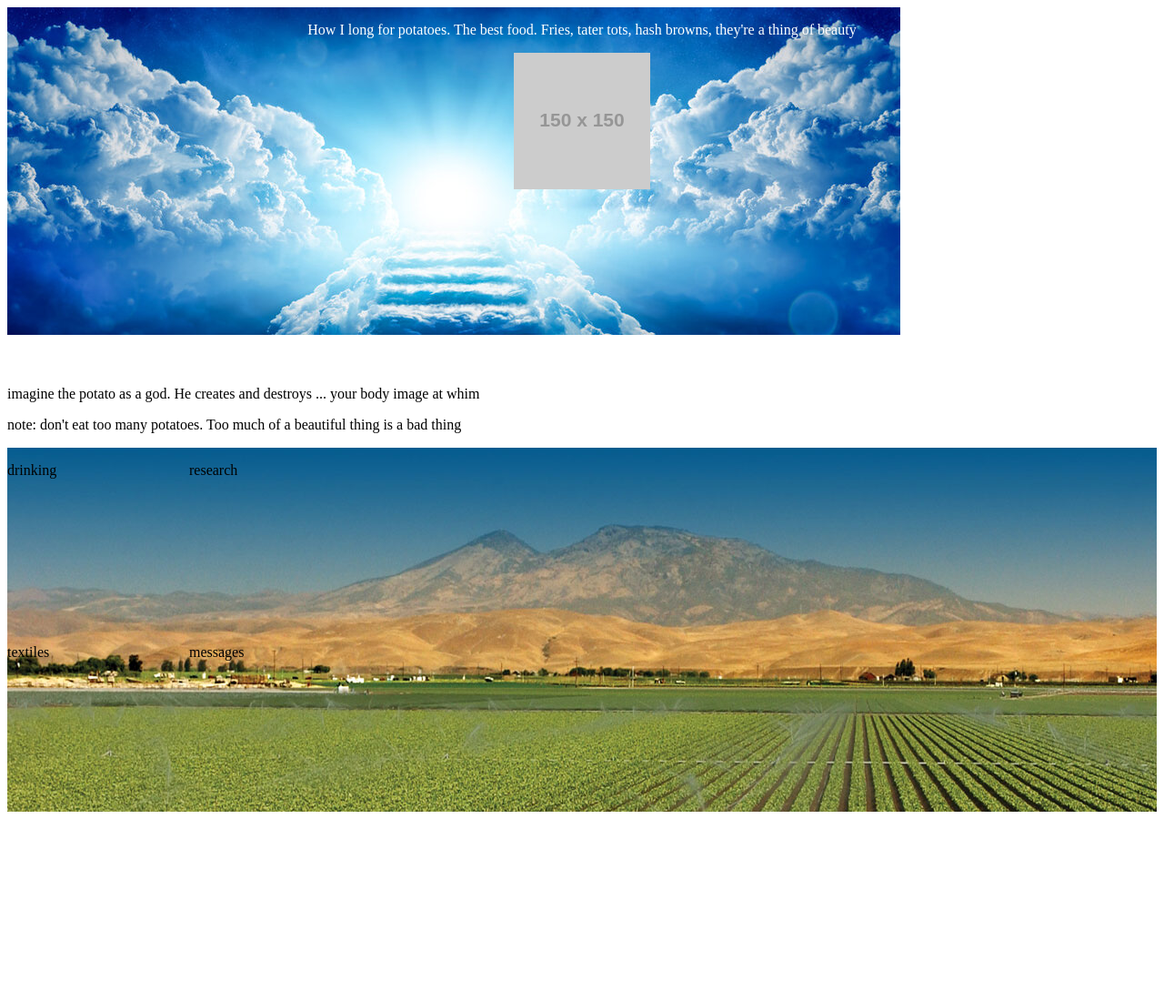
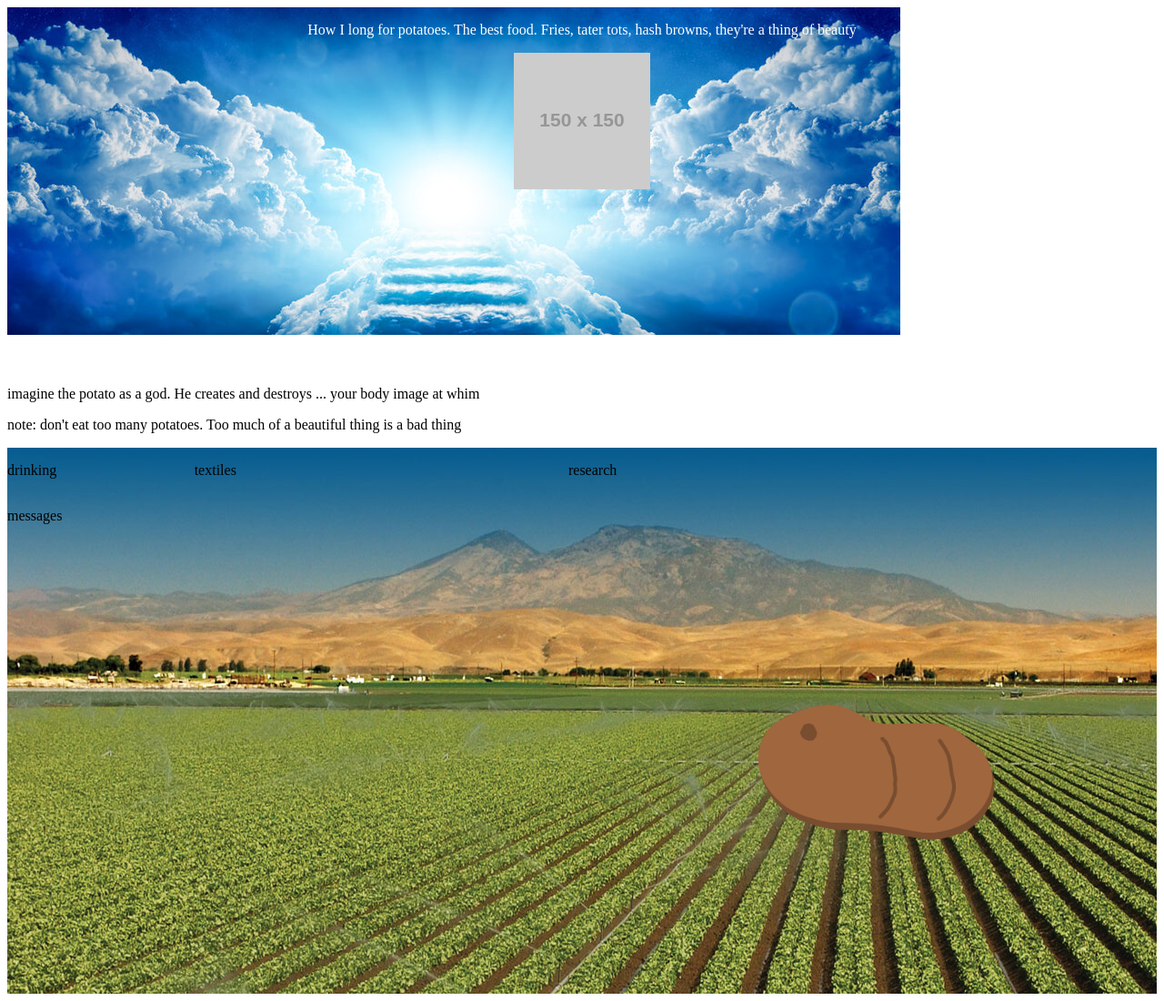
Before and after one commit to dewo3276/web_dev, a plain HTML site: page commitment/index.html in a window 1280 px wide. Shown: the whole page at 91% size. Before the commit the page ends 900 px from the top, so only its background shows below. Drawn offline with Linux system fonts and the light colour scheme; placeholder pictures from the web are drawn by us.

Commit message:
set up layout 1.4

```diff
--- a/commitment/css/main.css
+++ b/commitment/css/main.css
@@ -21,31 +21,27 @@
 .farmContainer {
   display: grid;
   grid-template-rows: auto;
-  grid-template-columns: 50px 50px 50px 50px 50px 50px;
-  grid-template-areas:
-    "drinking drinking centerGif centerGif research research"
-    "textiles textiles centerGif centerGif messages messages";
+  grid-template-columns: 1fr 2fr 1fr;
   background-image: url("../img/potato_cover.jpg");
+  background-repeat: no-repeat;
   min-height: 50vh;
   max-width: 100vw;
 }
 
 .centerGif{
-  grid-area: centerGif
+  max-height: 500px;
+  grid-column-start: 3;
+  grid-row-start: 3;
 }
 
 .drinking{
-  grid-area: drinking;
 }
 
 .research{
-  grid-area: research;
 }
 
 .messages{
-  grid-area: messages;
 }
 
 .textiles{
-  grid-area: textiles;
 }
--- a/commitment/index.html
+++ b/commitment/index.html
@@ -14,6 +14,7 @@
     <p>note: don't eat too many potatoes. Too much of a beautiful thing is a bad thing</p>
     <div class="farmContainer">
       <p class="drinking">drinking</p>
+      <img src="img/resting_potato.png" alt="" class="centerGif">
       <p class="textiles">textiles</p>
       <p class="research">research</p>
       <p class="messages">messages</p>
```
Also changed, not shown: commitment/img/potato_downLeft.gif (added), commitment/img/potato_downLeft_retreet.gif (added), commitment/img/potato_downRight.gif (added), commitment/img/potato_downRight_retreet.gif (added), commitment/img/potato_upLeft.gif (added), commitment/img/potato_upLeft_retreet.gif (added), commitment/img/potato_upRight.gif (added), commitment/img/potato_upRight_retreet.gif (added), commitment/img/resting_potato.png (added).
